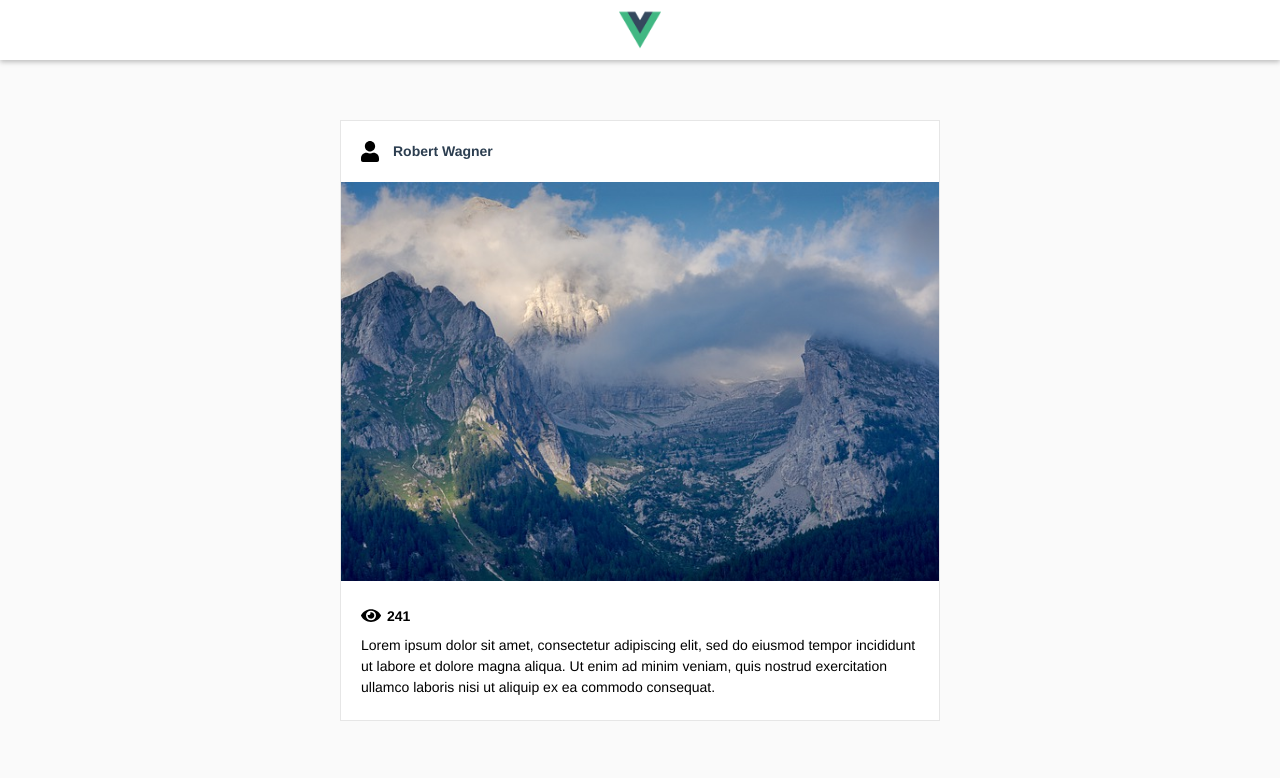
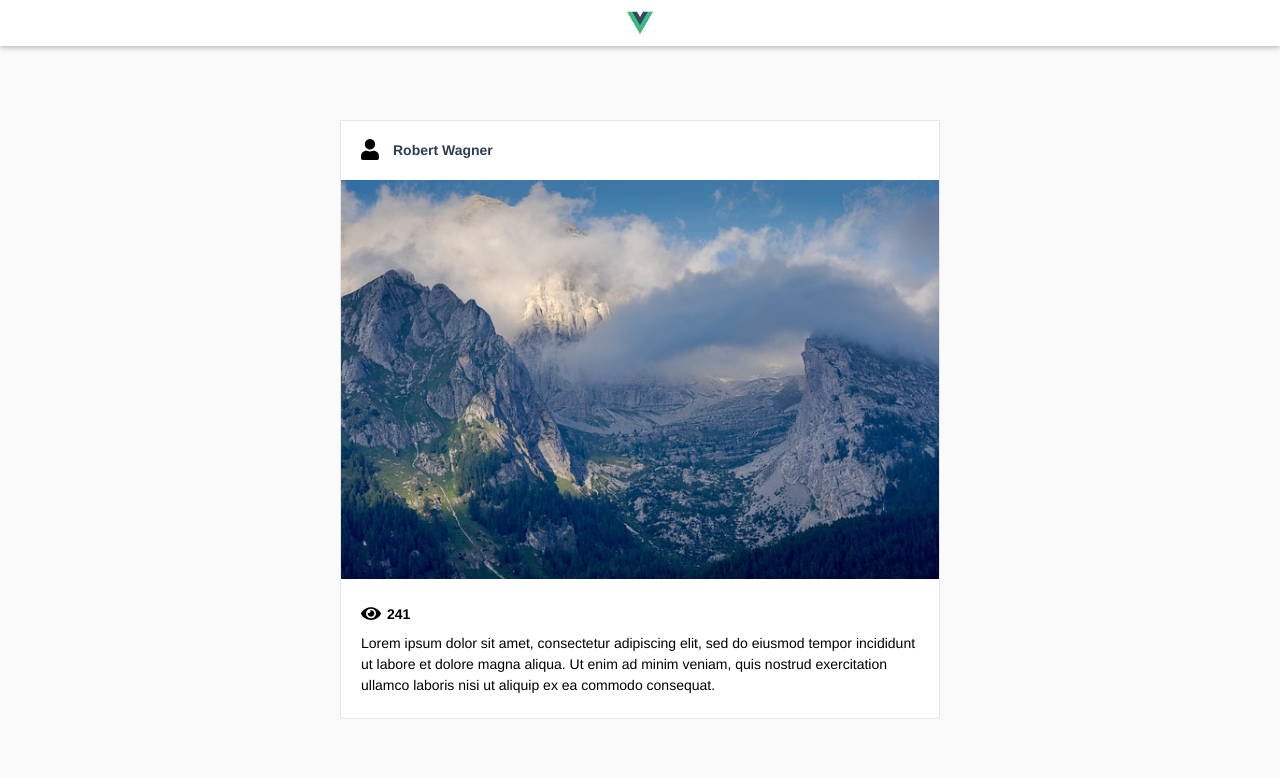
Before and after one commit to Nefaris/instaapp, a Vue app: page / in a window 1280 px wide. Shown: the top 778 px of the page. Built offline with nearby package versions, Linux system fonts and the light colour scheme.

Commit message:
custom scrollbar on desktops

```diff
--- a/src/App.vue
+++ b/src/App.vue
@@ -19,6 +19,7 @@
         margin: 0;
         padding: 0;
         background-color: #ffffff;
+        overflow-x: hidden;
 
         @media (min-width: 600px) {
             background-color: #fafafa;
@@ -31,6 +32,46 @@
         -moz-osx-font-smoothing: grayscale;
         text-align: center;
         color: #2c3e50;
+    }
+
+    ::-webkit-scrollbar {
+        width: 12px;
+    }
+
+    ::-webkit-scrollbar-button {
+        width: 0;
+        height: 0;
+    }
+
+    ::-webkit-scrollbar-thumb {
+        background: #000000;
+        border: solid 4px #fafafa;
+        border-radius: 15px;
+    }
+
+    ::-webkit-scrollbar-thumb:hover {
+        background: #000000;
+    }
+
+    ::-webkit-scrollbar-thumb:active {
+        background: #000000;
+    }
+
+    ::-webkit-scrollbar-track {
+        background: transparent;
+        border-radius: 50px;
+    }
+
+    ::-webkit-scrollbar-track:hover {
+        background: transparent;
+    }
+
+    ::-webkit-scrollbar-track:active {
+        background: transparent;
+    }
+
+    ::-webkit-scrollbar-corner {
+        background: transparent;
     }
 
     /*#nav {*/
--- a/src/components/Postcard.vue
+++ b/src/components/Postcard.vue
@@ -66,6 +66,7 @@
     .userIcon {
         max-width: 18px;
         margin-right: 14px;
+        margin-top: -2px;
     }
 
     .topBar {
--- a/src/components/Posts.vue
+++ b/src/components/Posts.vue
@@ -71,7 +71,7 @@
 
 <style scoped lang="scss">
     .postsContainer {
-        padding-top: 60px;
+        padding-top: 46px;
         max-width: 600px;
         margin: 0 auto;
 
--- a/src/components/Topbar.vue
+++ b/src/components/Topbar.vue
@@ -15,7 +15,7 @@
         position: fixed;
         top: 0;
         left: 0;
-        height: 60px;
+        height: 46px;
         width: 100%;
         padding: 10px 0;
         /*border-bottom: 1px solid rgba(0, 0, 0, .0975);*/
@@ -31,6 +31,6 @@
     }
 
     img {
-        max-height: 42px;
+        max-height: 26px;
     }
 </style>
```
